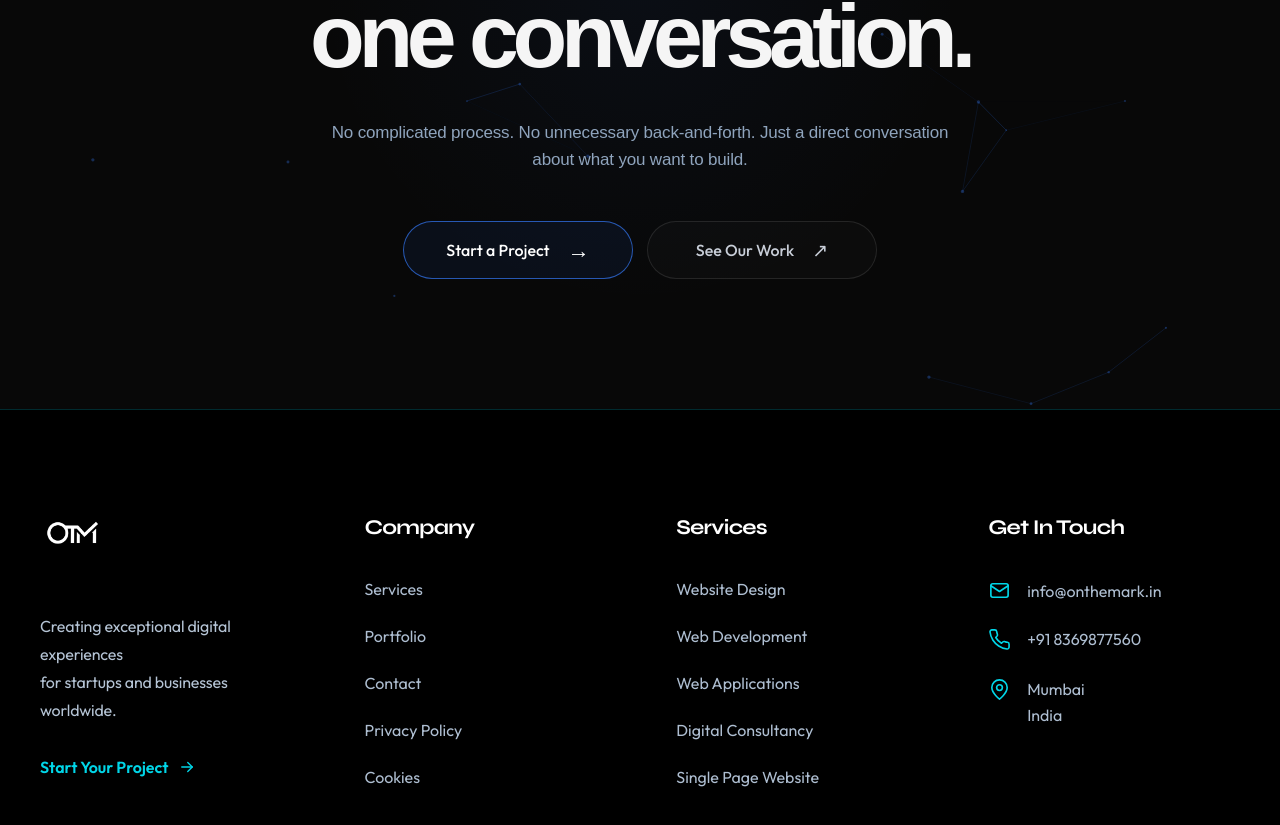
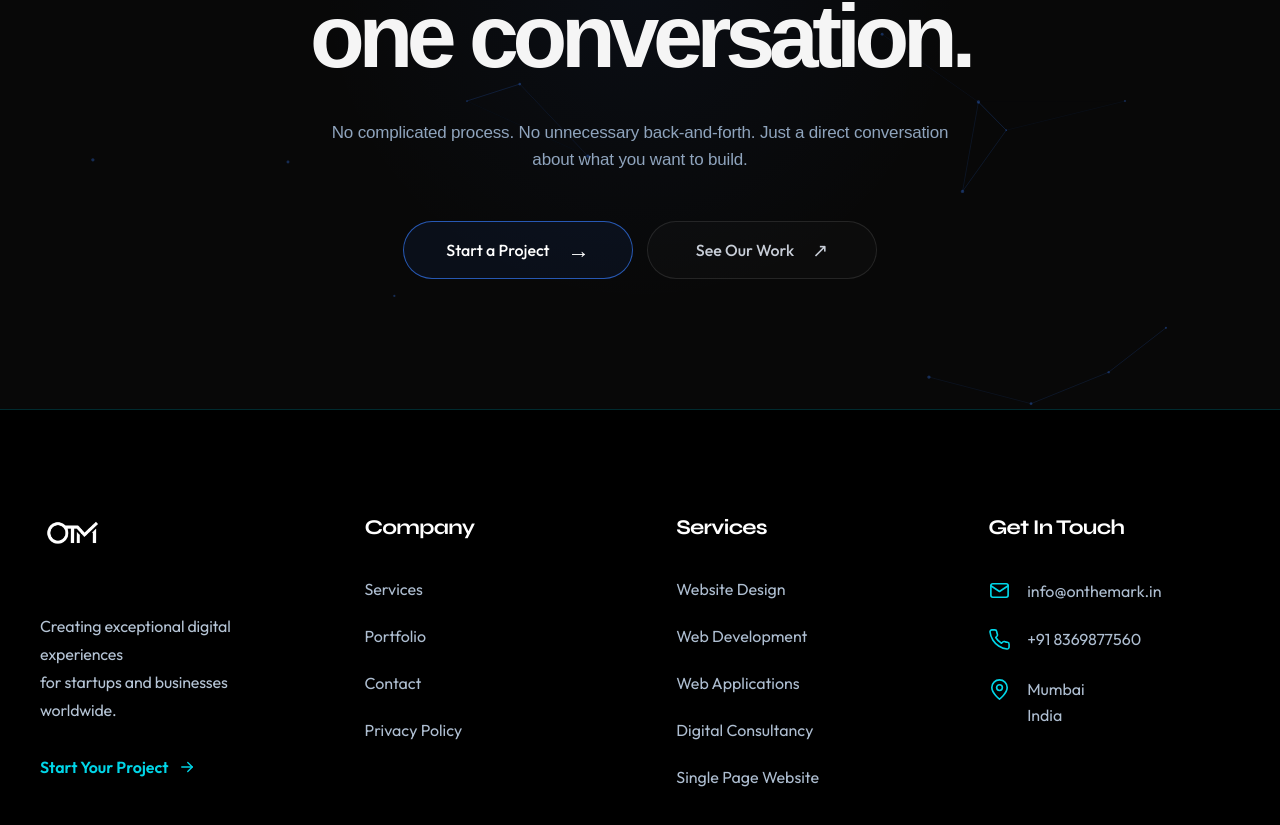
Before and after one commit to Nishxsm/onthemark, a Next.js app: page / in a window 1280 px wide. Shown: the part 6259-7084 px from the top of the page. Built offline with nearby package versions, Linux system fonts and the light colour scheme.

Commit message:
cookie changes

```diff
--- a/src/components/common/Footer.jsx
+++ b/src/components/common/Footer.jsx
@@ -6,8 +6,7 @@ const company = [
     { label: "Services", href: "/services" },
     { label: "Portfolio", href: "/portfolio" },
     { label: "Contact", href: "/contact" },
-    { label: "Privacy Policy", href: "/privacy-policy" },
-    { label: "Cookies", href: "/cookies" }
+    { label: "Privacy Policy", href: "/privacy-policy" }
 ];
 
 const services = [
```
